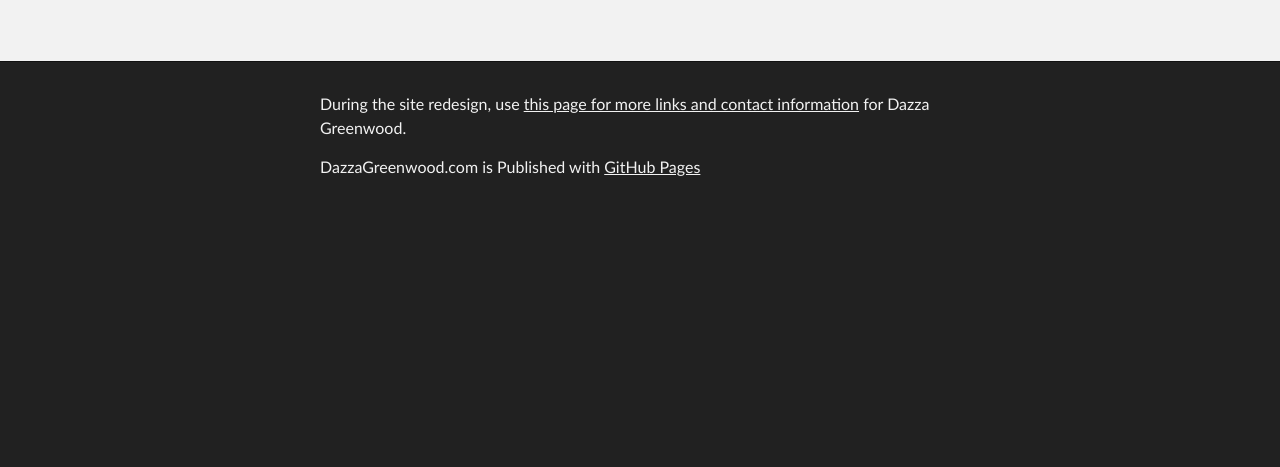
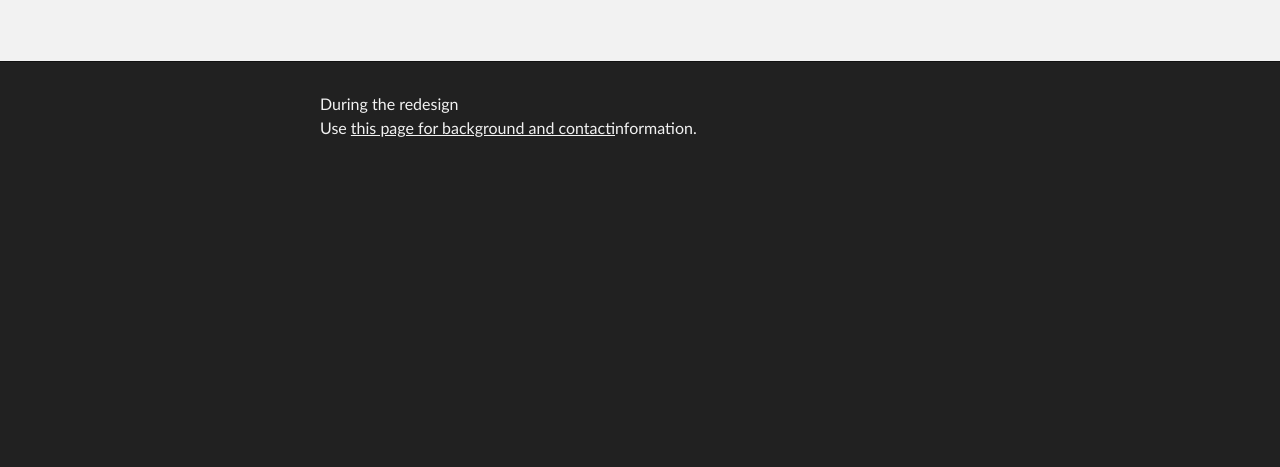
Before and after one commit to DazzaGreenwood/DazzaGreenwood, a plain HTML site: page index.html in a window 1280 px wide. Shown: the part 333-800 px from the top of the page. Drawn offline with Linux system fonts and the light colour scheme.

Commit message:
Update index.html

```diff
--- a/index.html
+++ b/index.html
@@ -41,10 +41,10 @@ Portfolio Redesign In Progress</h1>
     <!-- FOOTER  -->
     <div id="footer_wrap" class="outer">
       <footer class="inner">
-      <p>During the site redesign, use <a href="Contact.html">this page for more links and contact information</a> for Dazza Greenwood.</p>
+      <p><i>During the redesign</i> <br>
+      Use <a href="Contact.html"> this page for background and contact</a>information.</p>
 
       </p>
-        <p class="copyright">DazzaGreenwood.com is Published with <a href="http://pages.github.com">GitHub Pages</p>
       </footer>
     </div>
 
```
